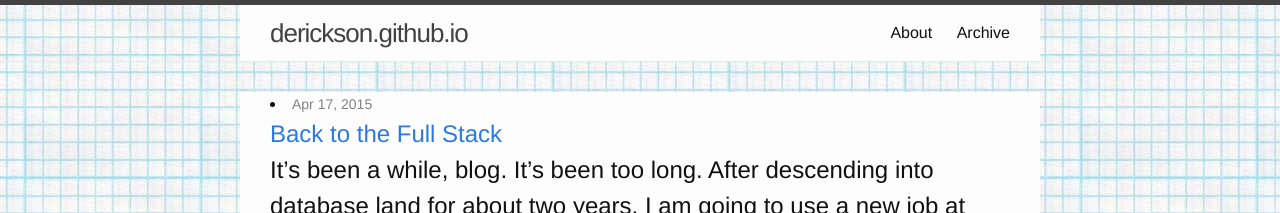
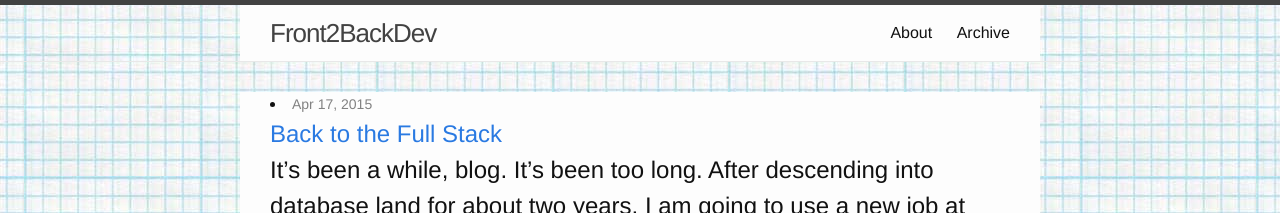
Before and after one commit to derickson/derickson.github.io, a Jekyll site: the page built from index.html, in a window 1280 px wide and 900 px high. Shown: the top 213 px of the window. Built offline with Jekyll 4.4.1, drawn with Linux system fonts in a browser that asks for light colours; the list of posts is cut into pages by our own code.

Commit message:
name change

```diff
--- a/_config.yml
+++ b/_config.yml
@@ -1,10 +1,10 @@
 # Site settings
-title: derickson.github.io
+title: Front2BackDev
 description: The Full Stack tech explorations of Dave Erickson.
 baseurl: "" # the subpath of your site, e.g. /blog/
-##url: "http://www.front2backdev.com" # the base hostname & protocol for your site
+url: "http://www.front2backdev.com" # the base hostname & protocol for your site
 ##url: "http://localhost:4000" # the base hostname & protocol for your site
-url: "http://derickson.github.io/" # the base hostname & protocol for your site
+##url: "http://derickson.github.io/" # the base hostname & protocol for your site
 twitter_username: davebenigno
 github_username:  derickson
 
--- a/index.html
+++ b/index.html
@@ -1,6 +1,6 @@
 ---
 layout: default
-title: derickson
+title: Front2BackDev
 ---
 
 <div class="home">
```
